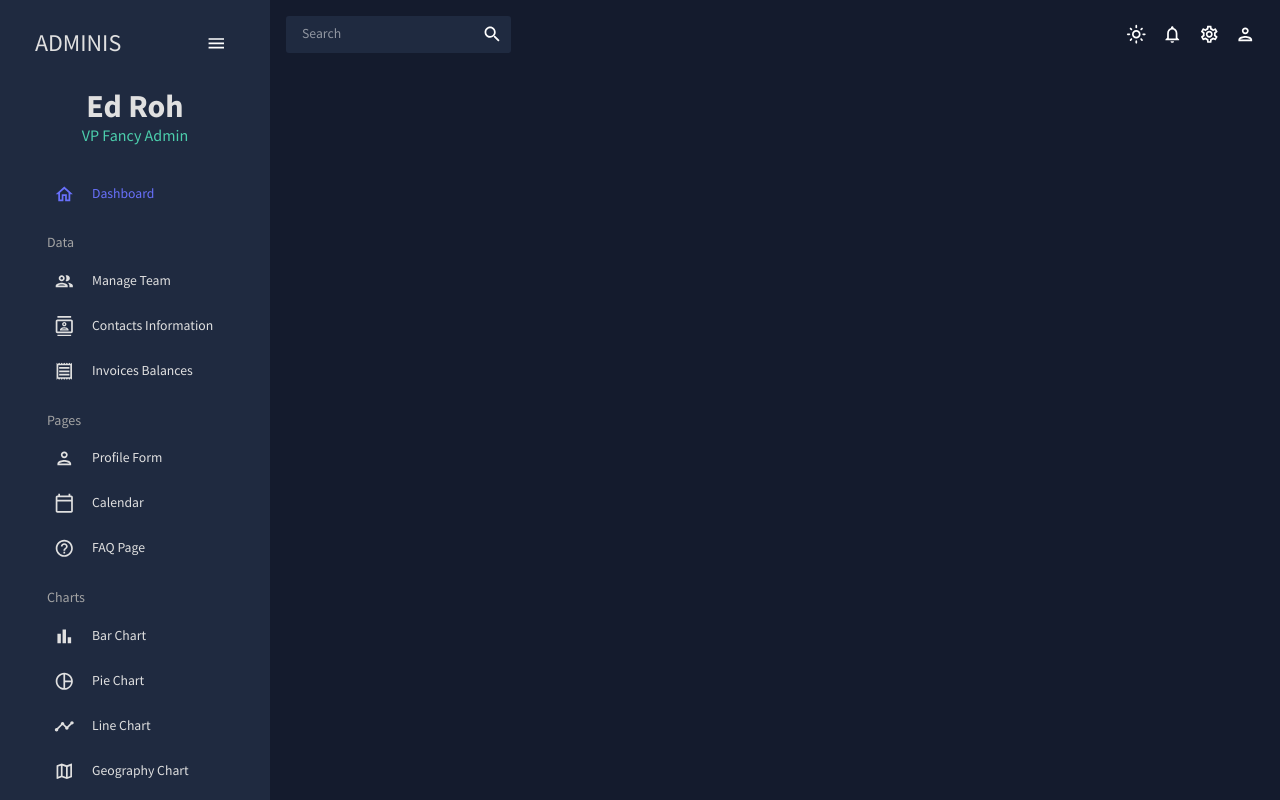
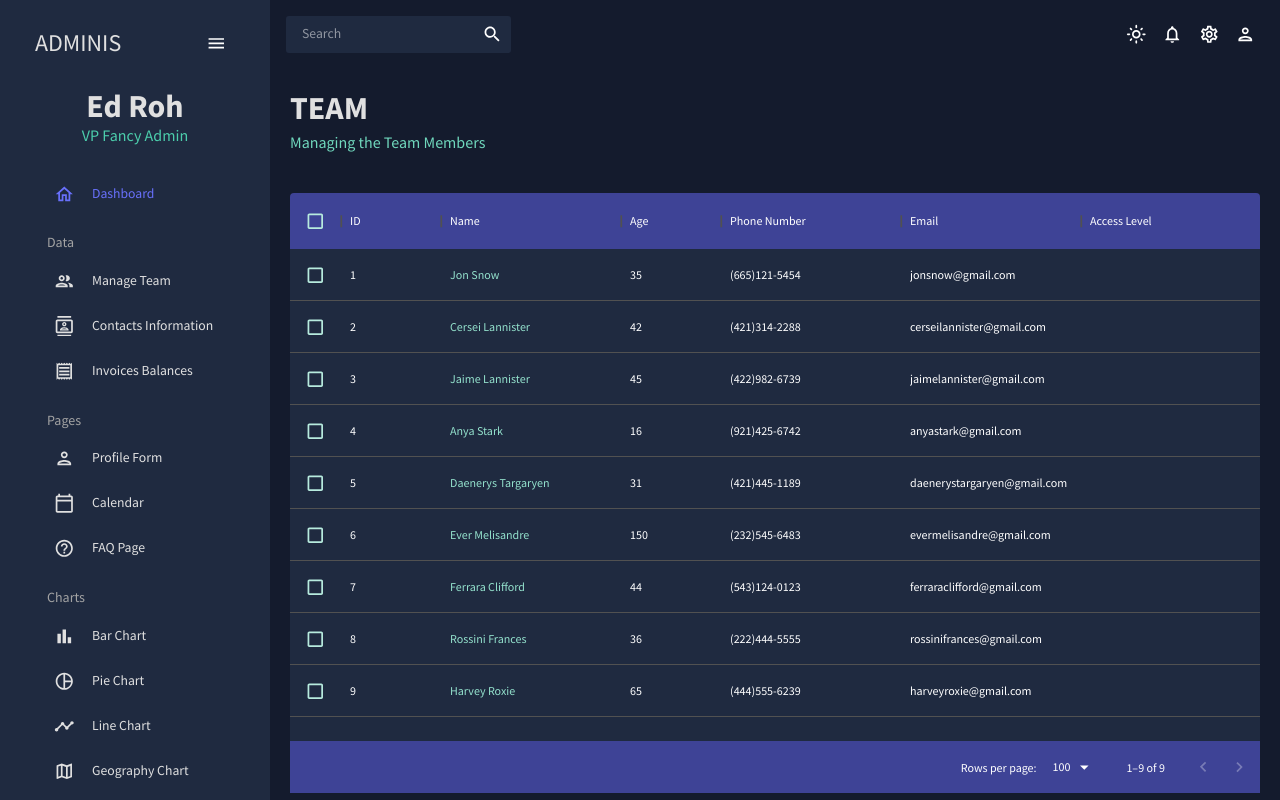
Before and after one commit to v-sukhanov/sharp_dev_react_admin_dashboard, a React (Create React App) app: page /team in a window 1280 px wide. Built offline with nearby package versions, Linux system fonts and the light colour scheme.

Commit message:
created team table

```diff
--- a/src/App.tsx
+++ b/src/App.tsx
@@ -4,6 +4,7 @@ import { Topbar } from './scenes/global/Topbar';
 import { Route, Routes } from 'react-router-dom';
 import { Dashboard } from './scenes/dashboard';
 import { Sidebar } from './scenes/global/Sidebar';
+import { Team } from './scenes/team/Team';
 
 
 export const App = () => {
@@ -18,6 +19,7 @@ export const App = () => {
 						<Topbar/>
 						<Routes>
 							<Route path="/" element={<Dashboard/>}/>
+							<Route path="/team" element={<Team/>}/>
 						</Routes>
 					</main>
 				</div>
--- /dev/null
+++ b/src/scenes/team/Team.tsx
@@ -0,0 +1,79 @@
+import { Box, Typography, useTheme } from '@mui/material';
+import { tokens } from '../../theme';
+import { Header } from '../../components/Header';
+import { DataGrid } from '@mui/x-data-grid';
+import { mockDataTeam } from '../../data/mockData';
+import React from 'react';
+import { AdminPanelSettingsOutlined, LockOpenOutlined, SecurityOutlined } from '@mui/icons-material';
+import { GridColumns } from '@mui/x-data-grid/models/colDef/gridColDef';
+
+
+export const Team = () => {
+	const theme = useTheme();
+	const colors = tokens(theme.palette.mode);
+	const columns: GridColumns = [
+		{ field: "id", headerName: "ID" },
+		{
+			field: "name",
+			headerName: "Name",
+			flex: 1,
+			cellClassName: "name-column--cell",
+		},
+		{
+			field: "age",
+			headerName: "Age",
+			type: "number",
+			headerAlign: "left",
+			align: "left",
+		},
+		{
+			field: "phone",
+			headerName: "Phone Number",
+			flex: 1,
+		},
+		{
+			field: "email",
+			headerName: "Email",
+			flex: 1,
+		},
+		{
+			field: "accessLevel",
+			headerName: "Access Level",
+			flex: 1,
+		},
+	];
+	return <Box m="20px">
+		<Header title="TEAM" subtitle="Managing the Team Members" />
+		<Box
+			m="40px 0 0 0"
+			height="75vh"
+			sx={{
+				"& .MuiDataGrid-root": {
+					border: "none",
+				},
+				"& .MuiDataGrid-cell": {
+					borderBottom: "none",
+				},
+				"& .name-column--cell": {
+					color: colors.greenAccent[300],
+				},
+				"& .MuiDataGrid-columnHeaders": {
+					backgroundColor: colors.blueAccent[700],
+					borderBottom: "none",
+				},
+				"& .MuiDataGrid-virtualScroller": {
+					backgroundColor: colors.primary[400],
+				},
+				"& .MuiDataGrid-footerContainer": {
+					borderTop: "none",
+					backgroundColor: colors.blueAccent[700],
+				},
+				"& .MuiCheckbox-root": {
+					color: `${colors.greenAccent[200]} !important`,
+				},
+			}}
+		>
+			<DataGrid checkboxSelection rows={mockDataTeam} columns={columns} />
+		</Box>
+	</Box>
+}
```
